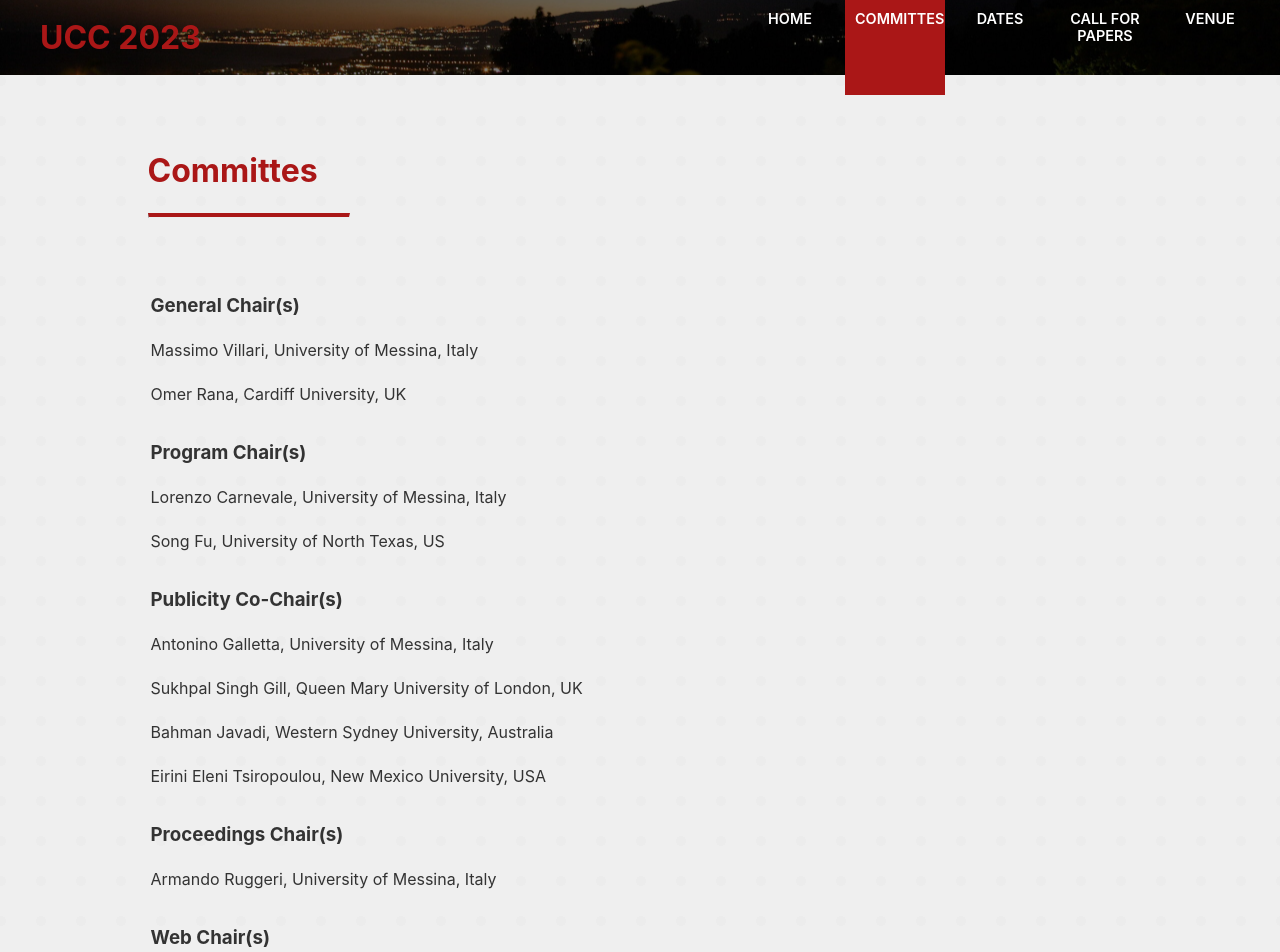
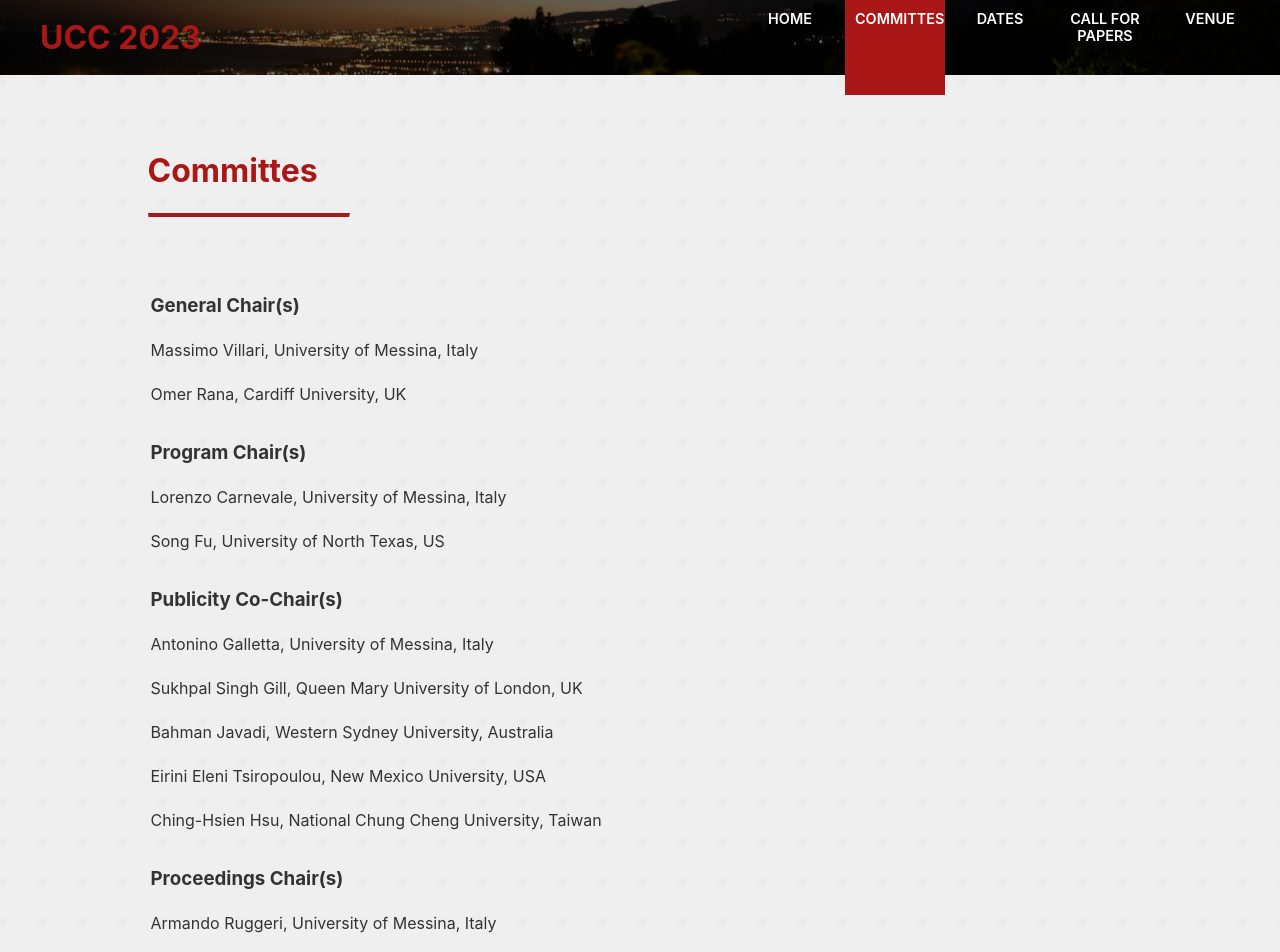
Before and after one commit to UCC-Conference/UCC2023, a React (Create React App) app: page /UCC2023/committes in a window 1280 px wide. Shown: the top 952 px of the page. Built offline with nearby package versions, Linux system fonts and the light colour scheme.

Commit message:
update: new publicty co-chair added

```diff
--- a/src/pages/Committes.js
+++ b/src/pages/Committes.js
@@ -53,6 +53,9 @@ const CallForPaper = () => {
                         <tr>
                             <td>Eirini Eleni Tsiropoulou, New Mexico University, USA</td>
                         </tr>
+                        <tr>
+                            <td>Ching-Hsien Hsu, National Chung Cheng University, Taiwan</td>
+                        </tr>
 
                         <tr>
                             <th>
```
